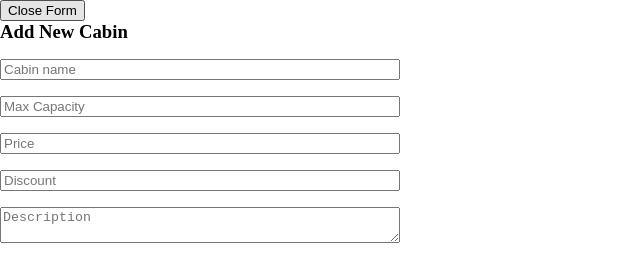
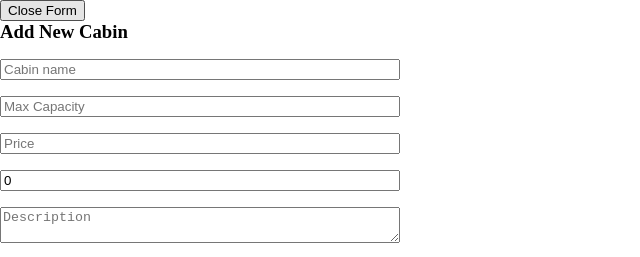
Before and after one commit to Sushey01/THE_WILD_OASIS, a React (Vite) app: page / in a window 1280 px wide. Both pictures are taken after a click on the button "Add Cabin". Shown: the top 257 px of the page, without its empty margins (0-640 px from the left). Built offline with nearby package versions, Linux system fonts and the light colour scheme; no server answers; the database is empty.

Commit message:
one-line-code

```diff
--- a/src/pages/CabinForm.jsx
+++ b/src/pages/CabinForm.jsx
@@ -10,6 +10,7 @@ function CabinForm() {
     register,
     handleSubmit,
     reset,
+    getValues,
     formState: { errors },
   } = useForm();
 
@@ -47,7 +48,7 @@ function CabinForm() {
         placeholder="Cabin name"
         {...register("name", { required: "Cabin name is required" })}
       />
-      {errors.name && <small style={errorStyle}>{errors.name.message}</small>}
+      {errors?.name?.message && <Error>{errors.name.message}</Error>}
 
 
 
@@ -55,6 +56,7 @@ function CabinForm() {
        <input
         type="number"
         placeholder="Max Capacity"
+        required="this field is required"
         {...register("maxCapacity", {
           required: "Max capacity is required",
           min: { value: 1, message: "Must be at least 1" },
@@ -71,7 +73,7 @@ function CabinForm() {
         placeholder="Price"
         {...register("regularPrice", {
           required: "Price is required",
-          min: { value: 1, message: "Price must be at least 1" },
+          min: { value: 1, message: "Price must be at least 1"},
         })}
       />
        {errors.regularPrice && (
@@ -83,11 +85,18 @@ function CabinForm() {
         <input
   type="number"
   placeholder="Discount"
+  defaultValue={0}
   {...register("discount", {
     required: "Discount is required",
-          min: { value: 1, message: "Discount must be at least 0" },
+    validate: (value) =>
+      value <= getValues("regularPrice") ||
+      "Discount should be less than regular price",
   })}
 />
+
+{errors.discount && (
+  <small style={errorStyle}>{errors.discount.message}</small>
+)}
 
 
 
```
Lines whose indentation alone changed are shown as unchanged.
